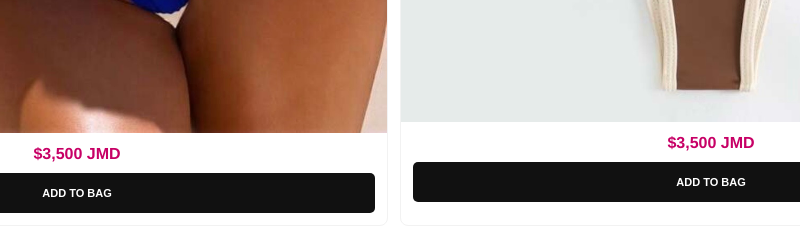
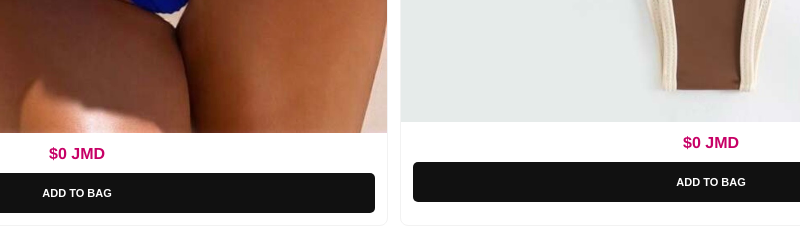
Before and after one commit to elite-tradingbot/Rich-Kid-boutique, a plain HTML site: page index.html in a window 1280 px wide. Shown: the part 1340-1577 px from the top of the page, 246-1046 px from the left. Drawn offline with Linux system fonts and the light colour scheme.

Commit message:
Update index.html

```diff
--- a/index.html
+++ b/index.html
@@ -117,7 +117,7 @@
         let slideIndex = 0;
 
         const inventory = {
-            'bikini': { prefix: 'bikini', label: 'Bikini', prices: Array(100).fill("3,500") },
+            'bikini': { prefix: 'bikini', label: 'Bikini', prices: ("3400","3500","4000") },
             'dress': { prefix: 'dress', label: 'Dress', prices: Array(100).fill("7,500") },
             'three-piece': { prefix: 'three-piece', label: '3-Piece', prices: Array(100).fill("8,500") },
             'cover-up': { prefix: 'cover-up', label: 'Cover-Up', prices: Array(100).fill("4,500") },
```
